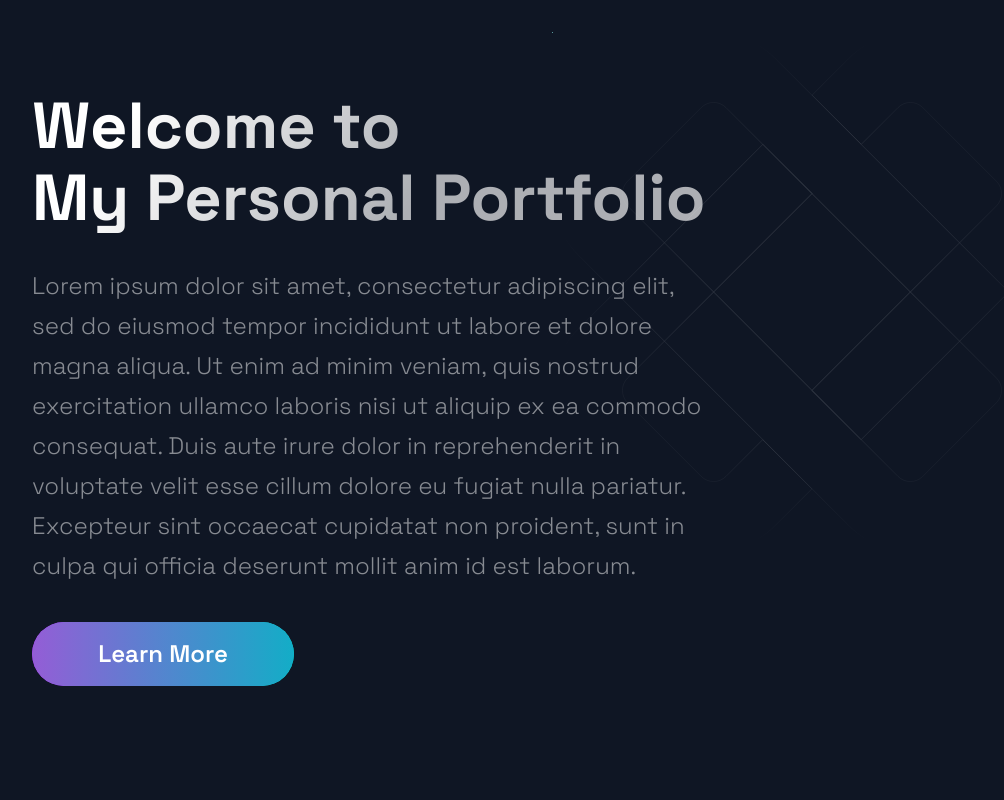
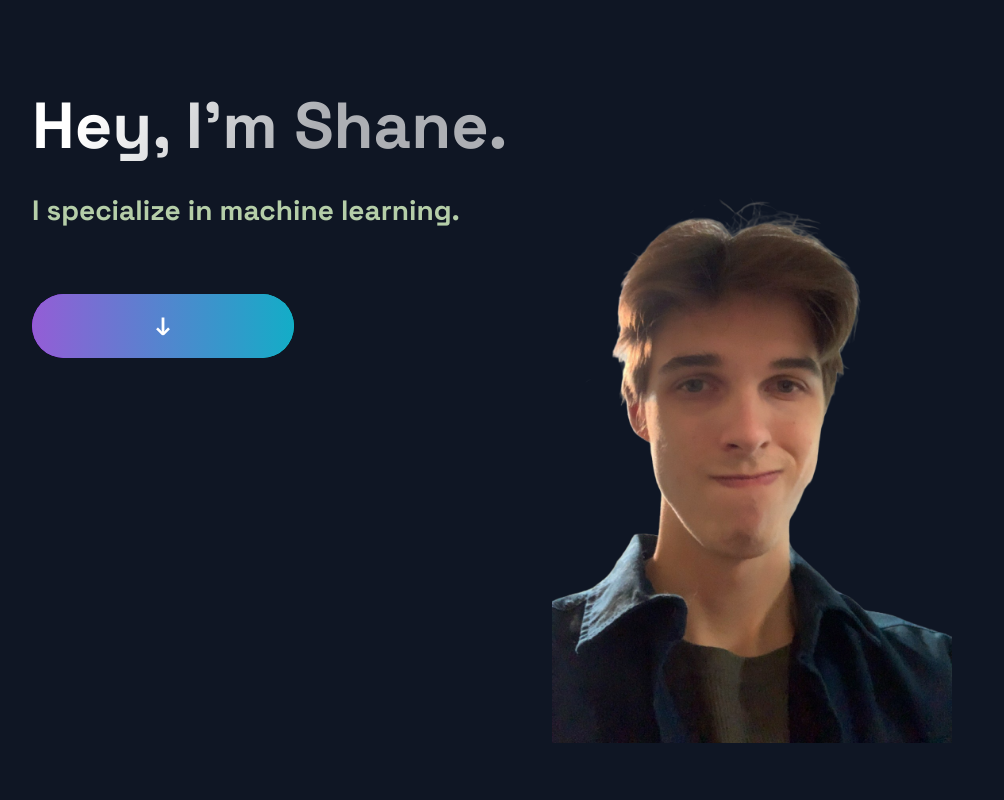
Before and after one commit to ItsMeShane/portfolio_website, a Next.js app: page / in a window 1280 px wide. Shown: the top 800 px of the page, without its empty margins (88-1092 px from the left). Built offline with nearby package versions, Linux system fonts and the light colour scheme; no server answers.

Commit message:
imporved hero section

```diff
--- a/src/components/Hero/Hero.js
+++ b/src/components/Hero/Hero.js
@@ -1,22 +1,70 @@
-import React from 'react';
+import React, { useState, useEffect } from 'react';
+import { Section, SectionTitle } from '../../styles/GlobalComponents';
+import Button from '../../styles/GlobalComponents/Button';
+import { LeftSection, TypeWritter } from './HeroStyles';
 
-import { Section, SectionText, SectionTitle } from '../../styles/GlobalComponents';
-import Button from '../../styles/GlobalComponents/Button';
-import { LeftSection } from './HeroStyles';
+const Hero = (props) => {
+    const [text, setText] = useState('');
+    const messages = [
+        "I'm a professional developer.",
+        "I specialize in machine learning.",
+        "I'm experienced in full-stack development.",
+        "I'm always learning.",
+        "Thanks for stopping by."
+    ];
+    const delay = 60; // Typing speed in milliseconds
+    const waitTime = 1000; // Time to wait after finishing typing (in milliseconds)
 
-const Hero = (props) => (
+    const typeWriter = async (message, index, currentText) => {
+        if (index < message.length) {
+            setText(currentText + message.charAt(index));
+            await sleep(delay);
+            await typeWriter(message, index + 1, currentText + message.charAt(index));
+        } else {
+            // Wait for a moment after finishing typing
+            await sleep(waitTime);
+            // Initiate backspace effect
+            await backspace(message, currentText);
+        }
+    };
+
+    const backspace = async (message, currentText) => {
+        for (let i = message.length; i >= 0; i--) {
+            setText(currentText.slice(0, i));
+            await sleep(delay);
+        }
+        // Move on to the next message
+        const nextIndex = (messages.indexOf(message) + 1) % messages.length;
+        typeWriter(messages[nextIndex], 0, '');
+    };
+
+    const sleep = (ms) => new Promise(resolve => setTimeout(resolve, ms));
+
+    useEffect(() => {
+        // Start typing the first message when the component mounts
+        typeWriter(messages[0], 0, '');
+    }, []); // Run once on mount
+
+
+    // Emulate scroll-wheel down
+    const handleButtonClick = () => {
+        window.scrollBy(0, window.innerHeight);
+    };
+
+    return (
         <Section row nopadding>
             <LeftSection>
                 <SectionTitle main center>
-            Welcome to <br/>
-            My Personal Portfolio
+                    Hey, I'm Shane.
                 </SectionTitle>
-        <SectionText>
-            Lorem ipsum dolor sit amet, consectetur adipiscing elit, sed do eiusmod tempor incididunt ut labore et dolore magna aliqua. Ut enim ad minim veniam, quis nostrud exercitation ullamco laboris nisi ut aliquip ex ea commodo consequat. Duis aute irure dolor in reprehenderit in voluptate velit esse cillum dolore eu fugiat nulla pariatur. Excepteur sint occaecat cupidatat non proident, sunt in culpa qui officia deserunt mollit anim id est laborum.
-        </SectionText>
-        <Button onClick={() => window.location = "https://firefox.com"}> Learn More</Button>
+                <TypeWritter>
+                    {text}
+                </TypeWritter>
+                <Button onClick={() => handleButtonClick()}> ↓ </Button>
             </LeftSection>
+            {/* <img src="/images/face.png" alt="Face" style={{ maxWidth: "400px" }}/> */}
         </Section>
     );
+};
 
 export default Hero;
--- a/src/components/Hero/HeroStyles.js
+++ b/src/components/Hero/HeroStyles.js
@@ -1,19 +1,28 @@
 import styled from 'styled-components';
 
 export const LeftSection = styled.div`
+// big
   width: 100%;
+  min-width:600px;
+  /* border: 2px solid #b5cea8; */
+  margin: 0 auto;
+  display: flex;
+  flex-direction: column;
+
+
+  // mobile
   @media ${(props) => props.theme.breakpoints.sm} {
     width: 80%;
-    display: flex;
+    min-width:200px;
+  }
+`
+
+export const TypeWritter = styled.h2`
+  color: #b5cea8;
+  min-height:100px;
+  font-weight: 800;
+  font-size: 28px;
+
+  display: flex;
     flex-direction: column;
-
-    margin: 0 auto;
-  }
-  @media ${(props) => props.theme.breakpoints.md} {
-    width: 100%;
-    display: flex;
-    flex-direction: column;
-
-    margin: 0 auto;
-  }
-`;
+`
--- a/src/pages/index.js
+++ b/src/pages/index.js
@@ -14,6 +14,19 @@ const Home = () => {
     <Layout>
       <Section grid>
         <Hero />
+        <img
+  src="/images/face.png"
+  alt="Face"
+  style={{
+    maxWidth: "400px",
+    userDrag: "none",
+    userSelect: "none",
+    MozUserSelect: "none",
+    WebkitUserDrag: "none",
+    WebkitUserSelect: "none",
+    msUserSelect: "none"
+  }}
+/>
         <BgAnimation />
       </Section>
       <Chatbot />
--- a/src/styles/GlobalComponents/index.js
+++ b/src/styles/GlobalComponents/index.js
@@ -176,7 +176,7 @@ export const ButtonBack = styled.div`
   width: ${({ alt }) => alt ? '150px' : '262px'};
   height: ${({ alt }) => alt ? '52px' : '64px'};
   border-radius: 50px;
-  font-size: ${({ alt }) => alt ? '20px' : '24px'};
+  font-size:30px;
   font-weight: 600;
   display: flex;
   align-items: center;
@@ -193,17 +193,19 @@ export const ButtonBack = styled.div`
   @media ${(props) => props.theme.breakpoints.md} {
     width: ${({ alt }) => alt ? '150px' : '184px'};
     height: ${({ alt }) => alt ? '52px' : '48px'};
-    font-size: ${({ alt }) => alt ? '20px' : '16px'};
     margin-bottom: ${({ alt }) => alt ? '0' : '64px'};
   }
 
   @media ${(props) => props.theme.breakpoints.sm} {
     width: 100%;
     height: 32px;
-    font-size: 14px;
     margin-bottom: ${({ alt }) => alt ? '0' : '32px'};
   }
 `
+
+
+
+
 
 export const ButtonFront = styled.button`
   border: none;
@@ -218,14 +220,16 @@ export const ButtonFront = styled.button`
   background: ${({ alt }) => alt ? 'linear-gradient(270deg, #F46737 0%, #945DD6 100%)' : 'linear-gradient(270deg, #13ADC7 0%, #945DD6 100%)'};
   opacity: ${({ disabled }) => disabled ? '.5' : '1'};
   transition: .4s ease;
-  font-size: ${({ alt }) => alt ? '20px' : '24px'};
   font-weight: 600;
   align-items: center;
   justify-content: center;
   cursor: pointer;
   box-shadow: ${({ disabled }) => disabled ? 'inset 0px 2px 1px rgba(46, 49, 55, 0.15), inset 0px 0px 4px rgba(20, 20, 55, 0.3)' : 'none'};
 
+  font-size:25px;
+
   &:hover {
+  font-size:35px;
     opacity: 0;
   }
   &:focus {
@@ -240,14 +244,6 @@ export const ButtonFront = styled.button`
     background: linear-gradient(270deg, #00DBD8 0%, #B133FF 100%);
     opacity: 0.5;
     box-shadow: inset 0px 2px 1px rgba(46, 49, 55, 0.15), inset 0px 0px 4px rgba(20, 20, 55, 0.3);
-  }
-
-  @media ${(props) => props.theme.breakpoints.md} {
-    font-size: ${({ alt }) => alt ? '20px' : '16px'};
-  }
-
-  @media ${(props) => props.theme.breakpoints.sm} {
-    font-size: 14px;
   }
 `
 
```
Also changed, not shown: public/images/face.png (added). Lines whose indentation alone changed are shown as unchanged.
